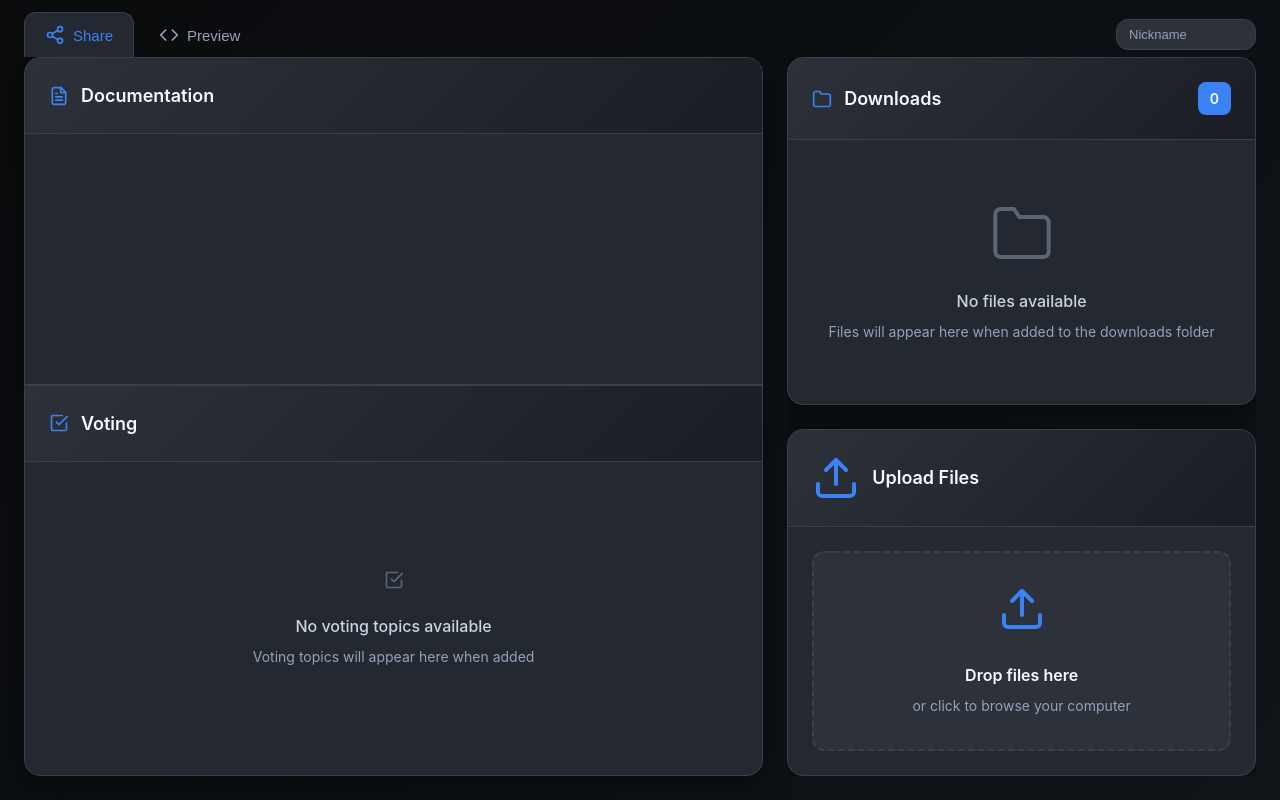
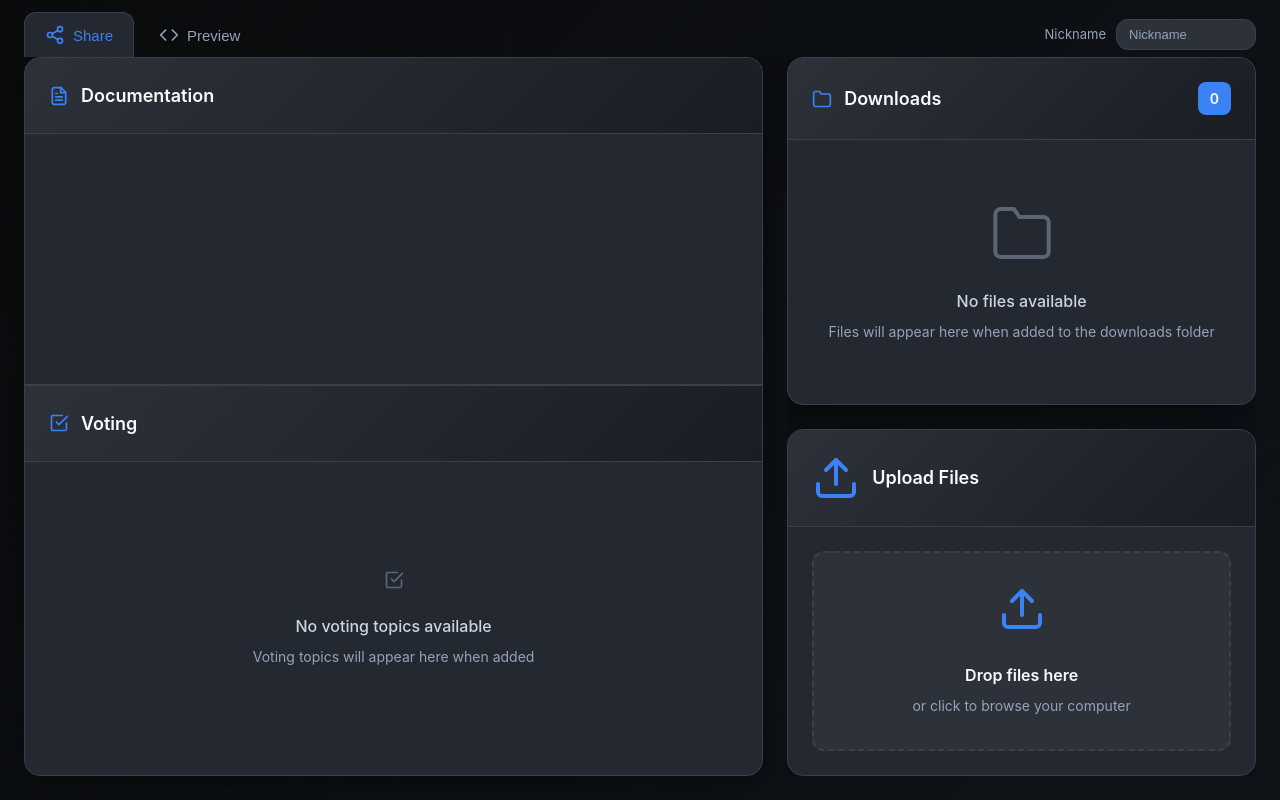
Before and after one commit to aeromechanic000/quick-share-for-lan, a Flask app: page / in a window 1280 px wide. Run offline with Flask 3, Linux system fonts and the light colour scheme; data that the repository does not hold is empty.

Commit message:
support nickname

```diff
--- a/static/script.js
+++ b/static/script.js
@@ -469,6 +469,7 @@ const App = () => {
                         <span>{tab.label}</span>
                     </button>
                 ))}
+                <span className="nickname-label">Nickname</span>
                 <input
                     type="text"
                     className="nickname-input"
--- a/static/style.css
+++ b/static/style.css
@@ -76,8 +76,15 @@ a:active {
     flex-shrink: 0;
 }
 
+.nickname-label {
+    margin-left: auto;
+    align-self: center;
+    color: var(--text-muted);
+    font-size: 0.8125rem;
+    margin-right: 0.375rem;
+}
+
 .nickname-input {
-    margin-left: auto;
     align-self: center;
     padding: 0.45rem 0.75rem;
     background: var(--surface-bg);
```
